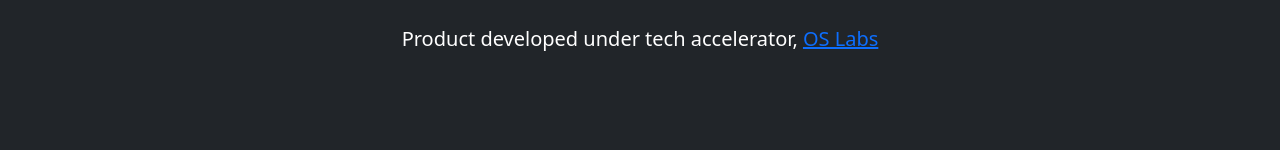
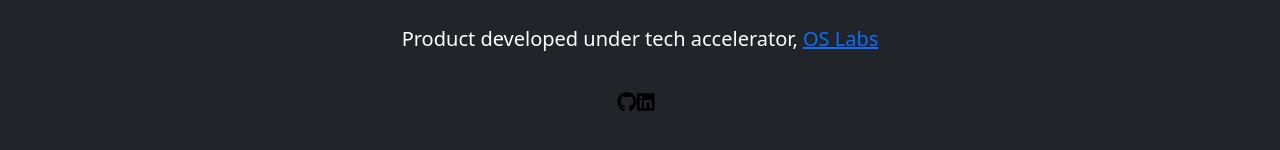
Before and after one commit to PreQL-by-MACK/pre-QL-website, a React app: page / in a window 1280 px wide. Shown: the part 1546-1696 px from the top of the page. Built offline with nearby package versions, Linux system fonts and the light colour scheme; some icons are missing.

Commit message:
added company links to MainPage

```diff
--- a/src/links/MainPage.jsx
+++ b/src/links/MainPage.jsx
@@ -350,7 +350,7 @@
     <footer className="p-5 bg-dark text-white text-center position-relative">
       <div className="container">
         <p className="lead">Product developed under tech accelerator, <a href="https://opensourcelabs.io/">OS Labs</a></p>
-        <p className="lead"><a href="https://github.com/oslabs-beta/preql"><i className="bi bi-github text-light mx-1" style={{fontSize:"36px"}}></i></a></p>
+        <p className="lead"><a href="https://github.com/oslabs-beta/preql">{github}</a><a href="https://linkedin.company/preql/">{linkedIn}</a><i className="bi bi-github text-light mx-1" style={{fontSize:"36px"}}></i></p>
         <a href="#" className="position-absolute bottom-0 end-0 p-5">
           <i className="purple bi bi-arrow-up-circle h1"></i>
         </a>
```
